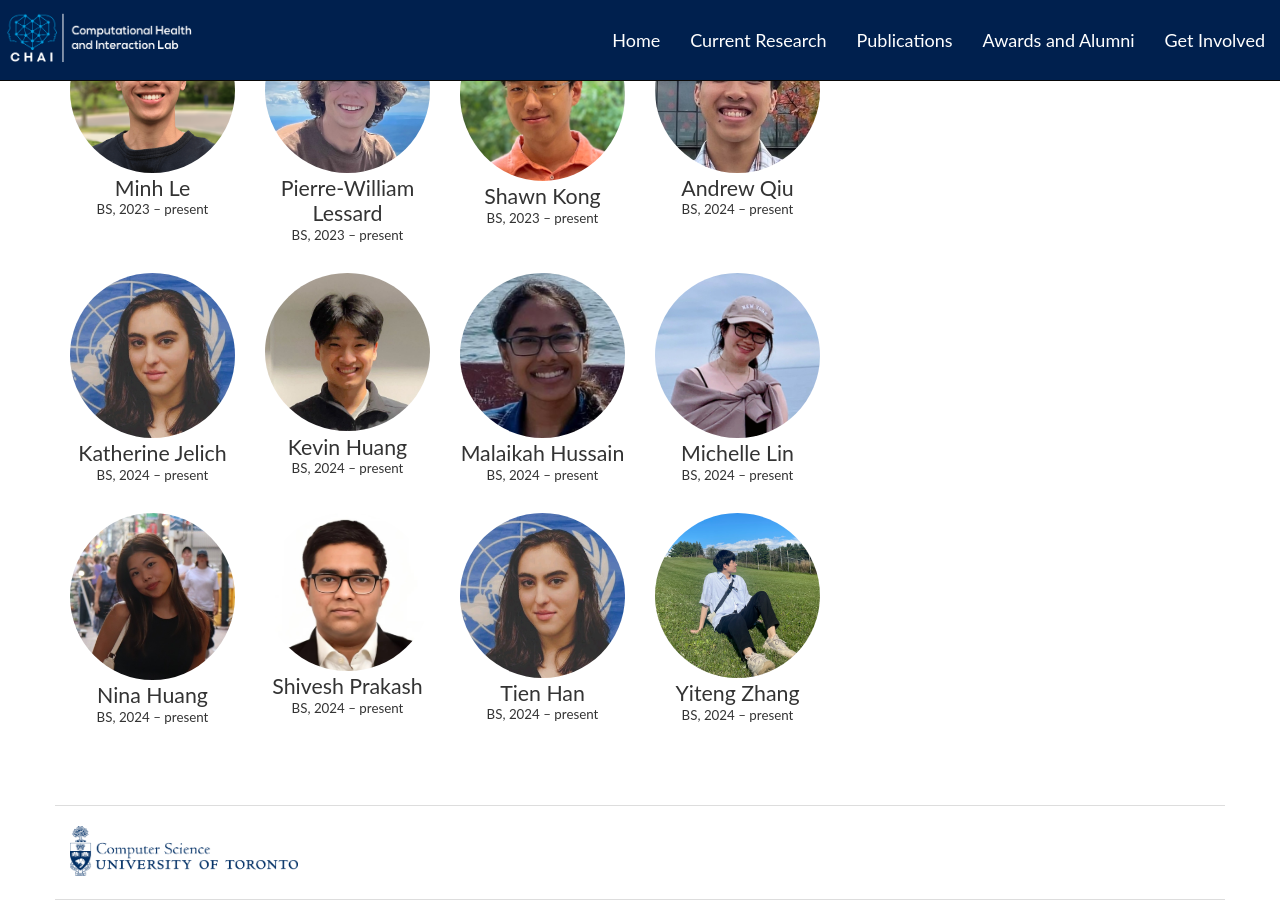
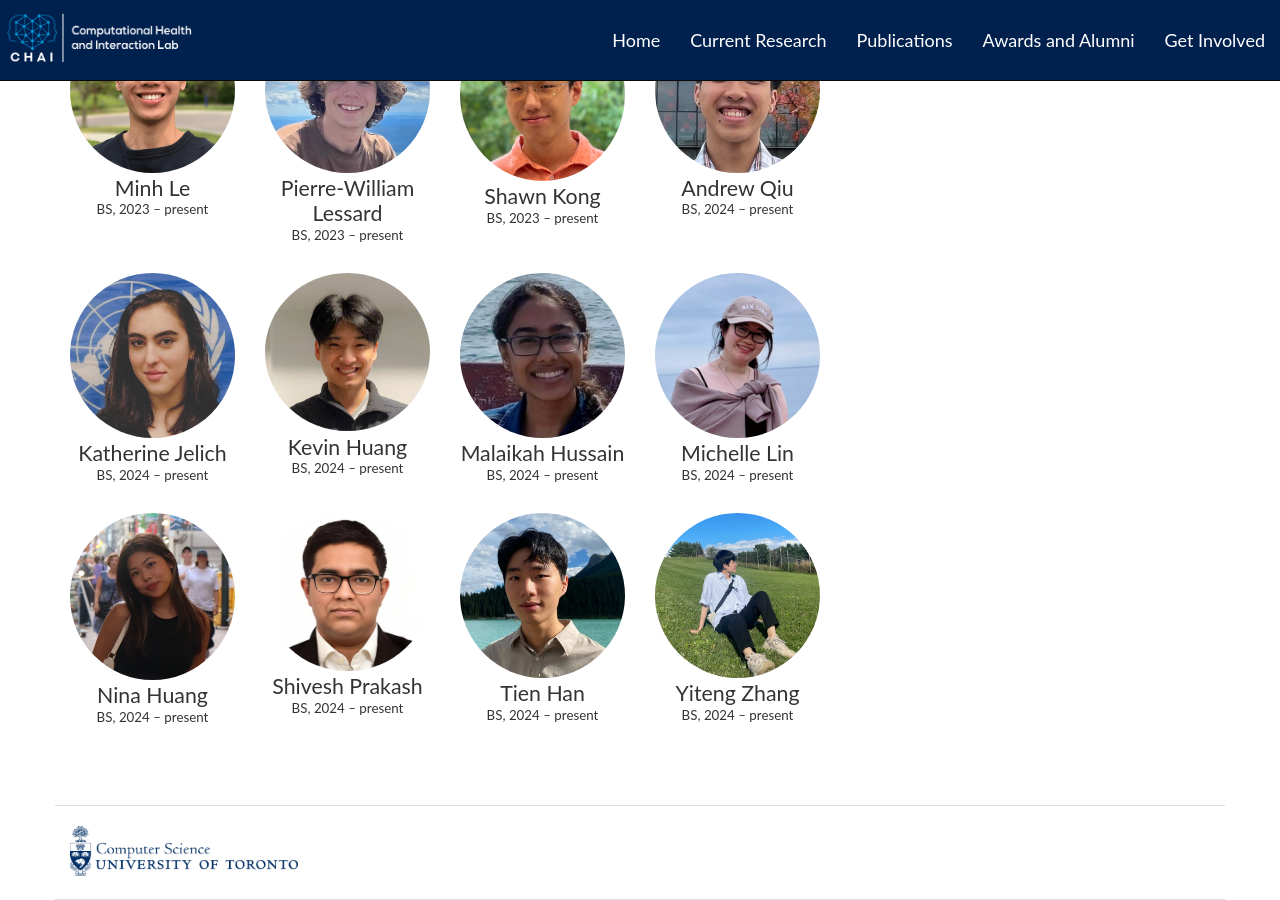
Before and after one commit to chai-toronto/chai-toronto.github.io, a Jekyll site: the page built from index.html, in a window 1280 px wide and 900 px high, scrolled down 1434 px. Built offline with Jekyll 4.4.1, drawn with Linux system fonts in a browser that asks for light colours; comment, search, counter and statistics services are not loaded.

```diff
--- a/_data/members.yml
+++ b/_data/members.yml
@@ -241,7 +241,7 @@
 - id: tien_han
   name: Tien Han
   affiliation: CS
-  image: /images/members/katherine_jelich.jpeg
+  image: /images/members/tien_han.jpeg
   website: https://www.linkedin.com/in/hantien
   startyear: 2024
   degree: BS
```
